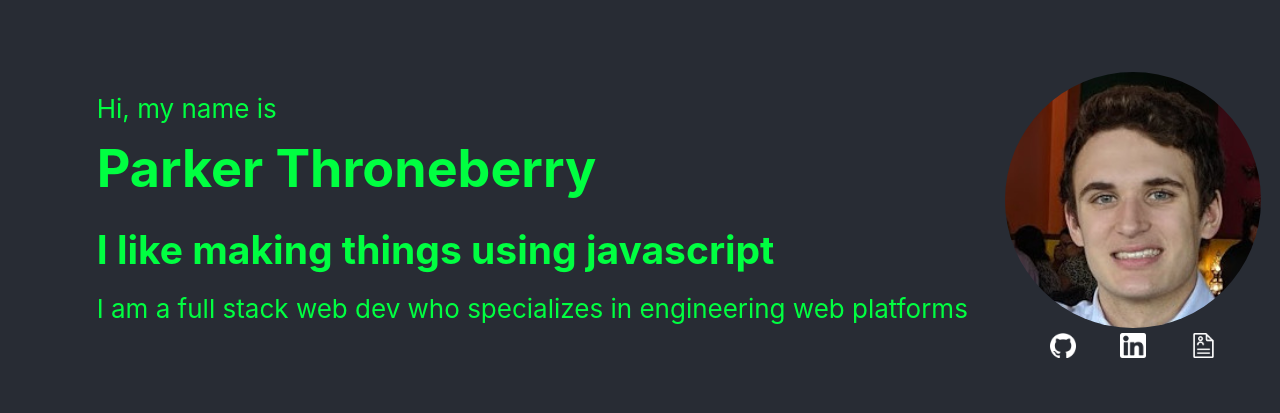
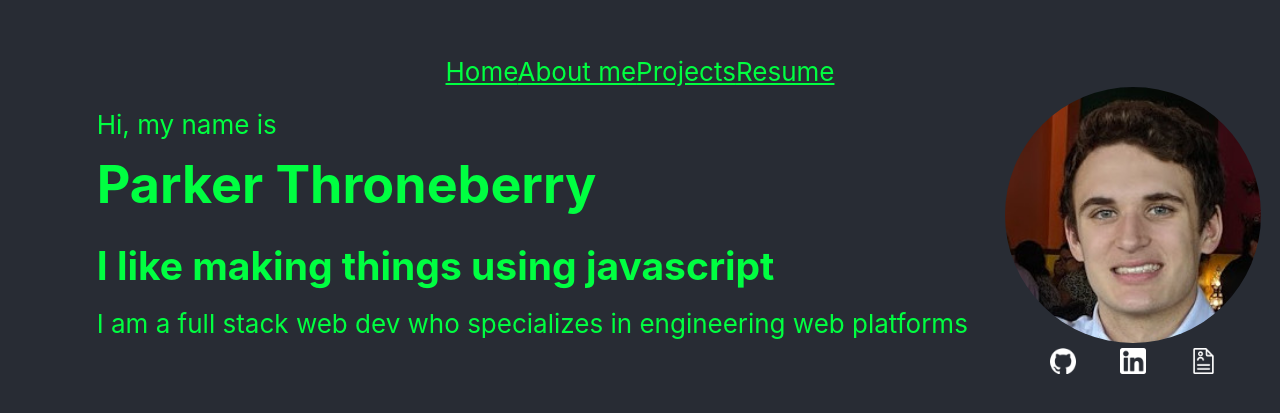
Before and after one commit to pht1207/parkers-portfolio, a React (Create React App) app: page / in a window 1280 px wide. Shown: the part 185-598 px from the top of the page. Built offline with nearby package versions, Linux system fonts and the light colour scheme.

Commit message:
Added a nav bar component

```diff
--- a/src/App.js
+++ b/src/App.js
@@ -3,11 +3,13 @@ import './App.css';
 import HiMyNameIs from './HiMyNameIs';
 import ProfilePic from './images/Me.jpg'
 import ContactInfo from './ContactInfo'
+import NavigationComponent from './NavigationComponent';
 
 function App() {
   return (
     <div className="App">
       <header className="App-header">
+        <NavigationComponent/>
 
         <div className='Opening'>
           <HiMyNameIs speed={100} html={
--- /dev/null
+++ b/src/NavigationComponent.css
@@ -0,0 +1,6 @@
+.NavigationFlexBox{
+    display: flex;
+    flex-direction: row;
+    align-items: center;
+    justify-content: center;
+}
--- /dev/null
+++ b/src/NavigationComponent.js
@@ -0,0 +1,16 @@
+import './NavigationComponent.css'
+import { useEffect, useState } from 'react';
+
+function NavigationComponent(props) {
+
+    return (
+        <nav className="NavBar">
+            <a href='google.com'>Home</a>
+            <a href='google.com'>About me</a>
+            <a href='google.com'>Projects</a>
+            <a href='google.com'>Resume</a>
+        </nav>
+    );
+    }
+
+    export default NavigationComponent;
```
